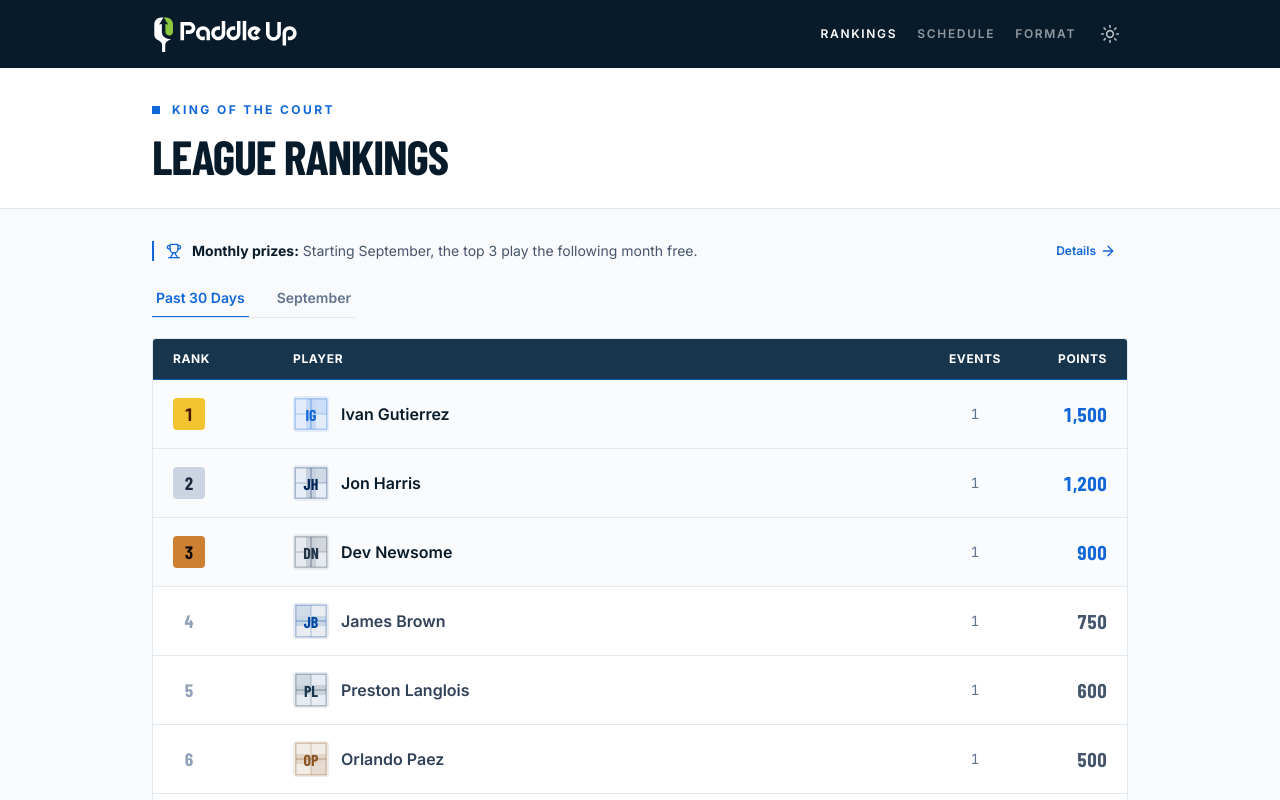
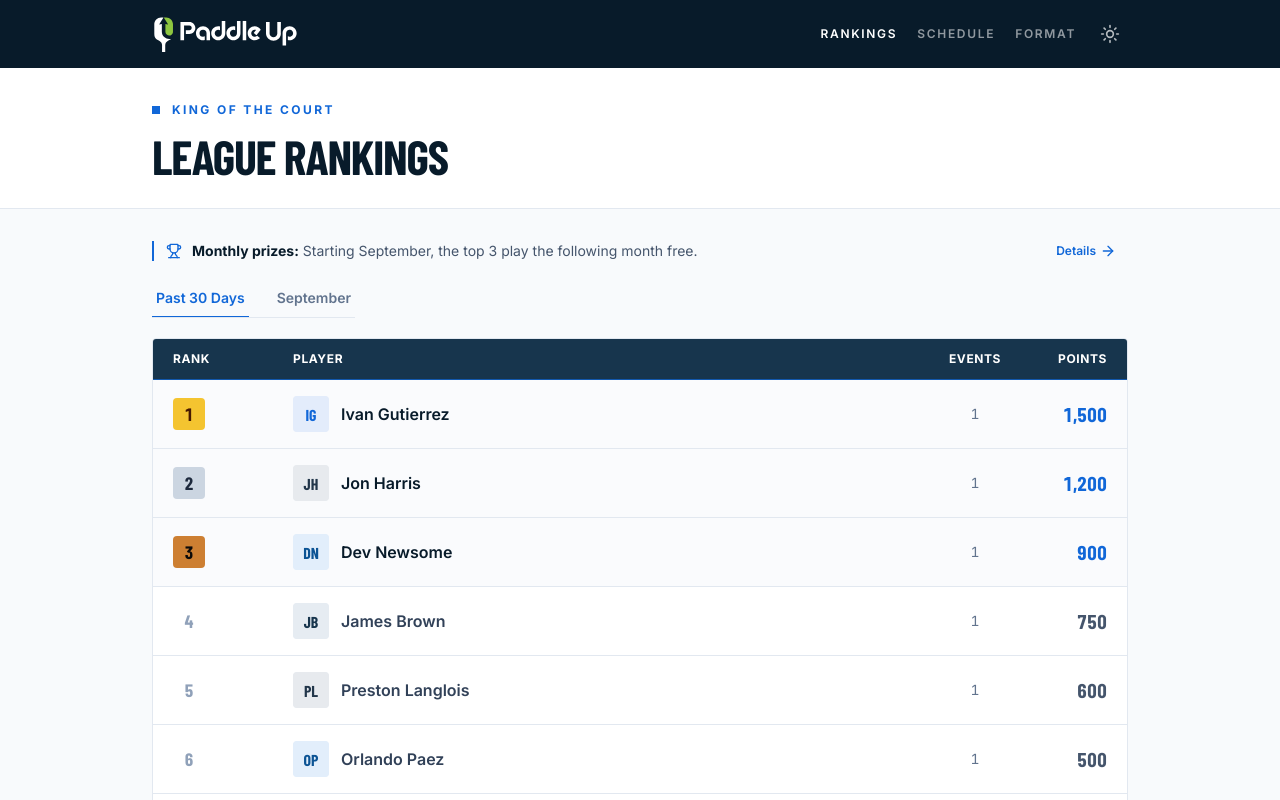
Before and after one commit to kotcleague/kotcleague.github.io, a React (Vite) app: page / in a window 1280 px wide. Shown: the top 800 px of the page. Built offline with nearby package versions, Linux system fonts and the light colour scheme; a web font is replaced by a local one.

Commit message:
Simplify default avatar to initials-only tile with theme-matched palette (#8) (#9)

```diff
--- a/src/components/PlayerAvatarFallback.tsx
+++ b/src/components/PlayerAvatarFallback.tsx
@@ -12,8 +12,9 @@ interface PlayerAvatarFallbackProps {
 }
 
 /**
- * Default avatar for players without a profile photo: a stylised top-down
- * pickleball court with the player's initials, both derived from the seed.
+ * Default avatar for players without a profile photo: a solid tile in a
+ * theme-matched color showing the player's initials, both derived from the
+ * seed.
  */
 export default function PlayerAvatarFallback({
   className,
@@ -21,7 +22,7 @@ export default function PlayerAvatarFallback({
   name,
   showInitials = true,
 }: PlayerAvatarFallbackProps) {
-  const { palette, rotation, boxes, initials } = getAvatarDesign(seed, name);
+  const { palette, initials } = getAvatarDesign(seed, name);
 
   return (
     <svg
@@ -38,54 +39,6 @@ export default function PlayerAvatarFallback({
       aria-hidden="true"
       focusable="false"
     >
-      <g
-        transform={`rotate(${rotation} 50 50)`}
-        fill="none"
-        stroke="currentColor"
-      >
-        <rect
-          x="8"
-          y="6"
-          width="84"
-          height="88"
-          strokeWidth="2.5"
-          opacity="0.45"
-        />
-        <line x1="8" y1="50" x2="92" y2="50" strokeWidth="3" opacity="0.45" />
-        <rect
-          x="8"
-          y="36"
-          width="84"
-          height="28"
-          fill="currentColor"
-          stroke="none"
-          opacity="0.14"
-        />
-        {(boxes & 1) === 1 && (
-          <rect
-            x="8"
-            y="6"
-            width="42"
-            height="30"
-            fill="currentColor"
-            stroke="none"
-            opacity="0.1"
-          />
-        )}
-        {(boxes & 2) === 2 && (
-          <rect
-            x="50"
-            y="64"
-            width="42"
-            height="30"
-            fill="currentColor"
-            stroke="none"
-            opacity="0.1"
-          />
-        )}
-        <line x1="50" y1="6" x2="50" y2="36" strokeWidth="2" opacity="0.4" />
-        <line x1="50" y1="64" x2="50" y2="94" strokeWidth="2" opacity="0.4" />
-      </g>
       {showInitials && (
         <text
           x="50"
--- a/src/lib/avatar.ts
+++ b/src/lib/avatar.ts
@@ -12,16 +12,13 @@ export interface AvatarPalette {
 
 export interface AvatarDesign {
   palette: AvatarPalette;
-  /** Court rotation in degrees: 0 (portrait) or 90 (landscape). */
-  rotation: 0 | 90;
-  /** Which service box is shaded: 0 none, 1 top-left, 2 bottom-right, 3 both. */
-  boxes: number;
   initials: string;
 }
 
-// Palettes are built from the site theme tokens in src/index.css so default
-// avatars never clash with the navy/blue brand. Each entry carries a light and
-// a dark variant with enough contrast for the initials to stay legible.
+// Palettes are tints/shades of the site's navy/blue accent tokens (see
+// --color-accent-400/500/600/700 in src/index.css) so default avatars read as
+// part of the brand instead of clashing with it. Each entry carries a light
+// and a dark variant with enough contrast for the initials to stay legible.
 const PALETTES: AvatarPalette[] = [
   {
     bgLight: "#e8eef7",
@@ -42,24 +39,6 @@ const PALETTES: AvatarPalette[] = [
     fgDark: "#8fb3cc",
   },
   {
-    bgLight: "#eef4e4",
-    fgLight: "#4f7a13",
-    bgDark: "#1a2a17",
-    fgDark: "#a8d95c",
-  },
-  {
-    bgLight: "#fdf3dc",
-    fgLight: "#8a6605",
-    bgDark: "#2b2411",
-    fgDark: "#f4c430",
-  },
-  {
-    bgLight: "#f2ece6",
-    fgLight: "#8a5320",
-    bgDark: "#2a1f16",
-    fgDark: "#d09a5e",
-  },
-  {
     bgLight: "#e9edf1",
     fgLight: "#0047a3",
     bgDark: "#102340",
@@ -71,6 +50,12 @@ const PALETTES: AvatarPalette[] = [
     bgDark: "#16202b",
     fgDark: "#9fb4c6",
   },
+  {
+    bgLight: "#e2eefb",
+    fgLight: "#0b5394",
+    bgDark: "#0d2b40",
+    fgDark: "#6fb3e8",
+  },
 ];
 
 /** FNV-1a, 32-bit. Stable across browsers and runs. */
@@ -81,10 +66,6 @@ export function hashString(value: string): number {
     hash = Math.imul(hash, 0x01000193) >>> 0;
   }
   return hash >>> 0;
-}
-
-function bits(hash: number, shift: number, count: number): number {
-  return (hash >>> shift) & ((1 << count) - 1);
 }
 
 export function playerInitials(name: string): string {
@@ -111,8 +92,6 @@ export function getAvatarDesign(seed: string, name: string): AvatarDesign {
 
   return {
     palette: PALETTES[hash % PALETTES.length],
-    rotation: bits(hash, 8, 1) === 1 ? 90 : 0,
-    boxes: bits(hash, 9, 2),
     initials: playerInitials(name),
   };
 }
```
